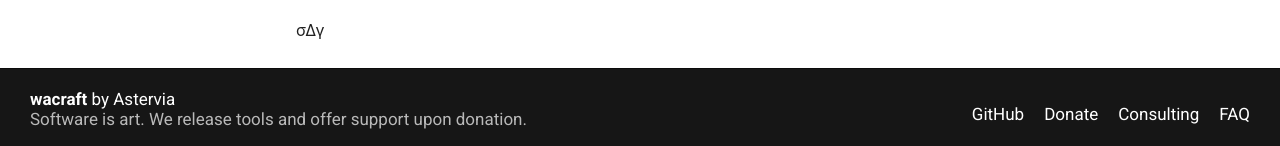
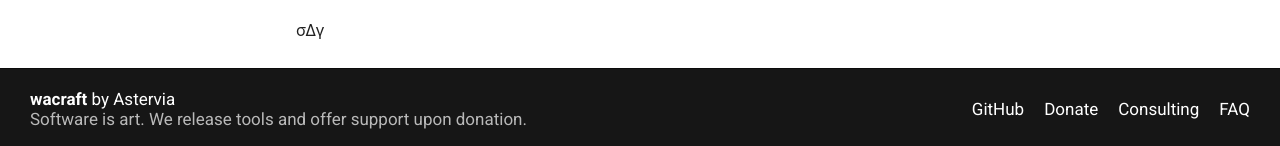
Before and after one commit to Astervia/wacraft, an MkDocs documentation site: the page built from docs/index.md, in a window 1280 px wide and 900 px high, scrolled down 2025 px. Shown: the part 751-897 px from the top of the window. Built offline with MkDocs 1.6.1 and Material for MkDocs 9.7.7, drawn with Linux system fonts in a browser that asks for light colours.

Commit message:
upgrade(ui): footer margins

```diff
--- a/overrides/partials/footer.html
+++ b/overrides/partials/footer.html
@@ -28,7 +28,7 @@
       </div>
 
       <div
-        style="display: flex; gap: 1rem; flex-wrap: wrap; margin-top: 0.5rem"
+        style="display: flex; gap: 1rem; flex-wrap: wrap; align-items: center;"
       >
         <a href="https://github.com/Astervia/wacraft" target="_blank">GitHub</a>
         <a href="support/plans">Donate</a>
```
